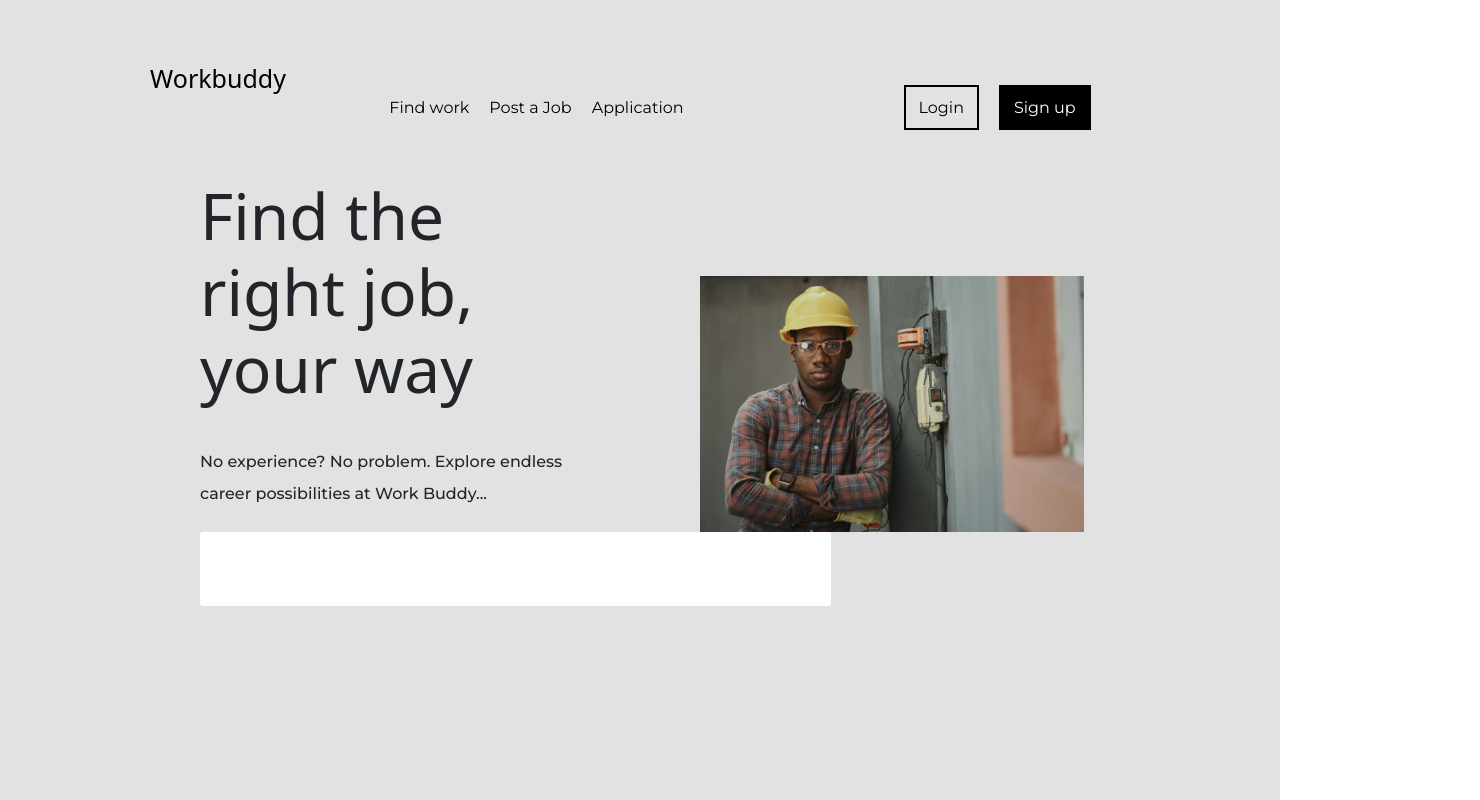
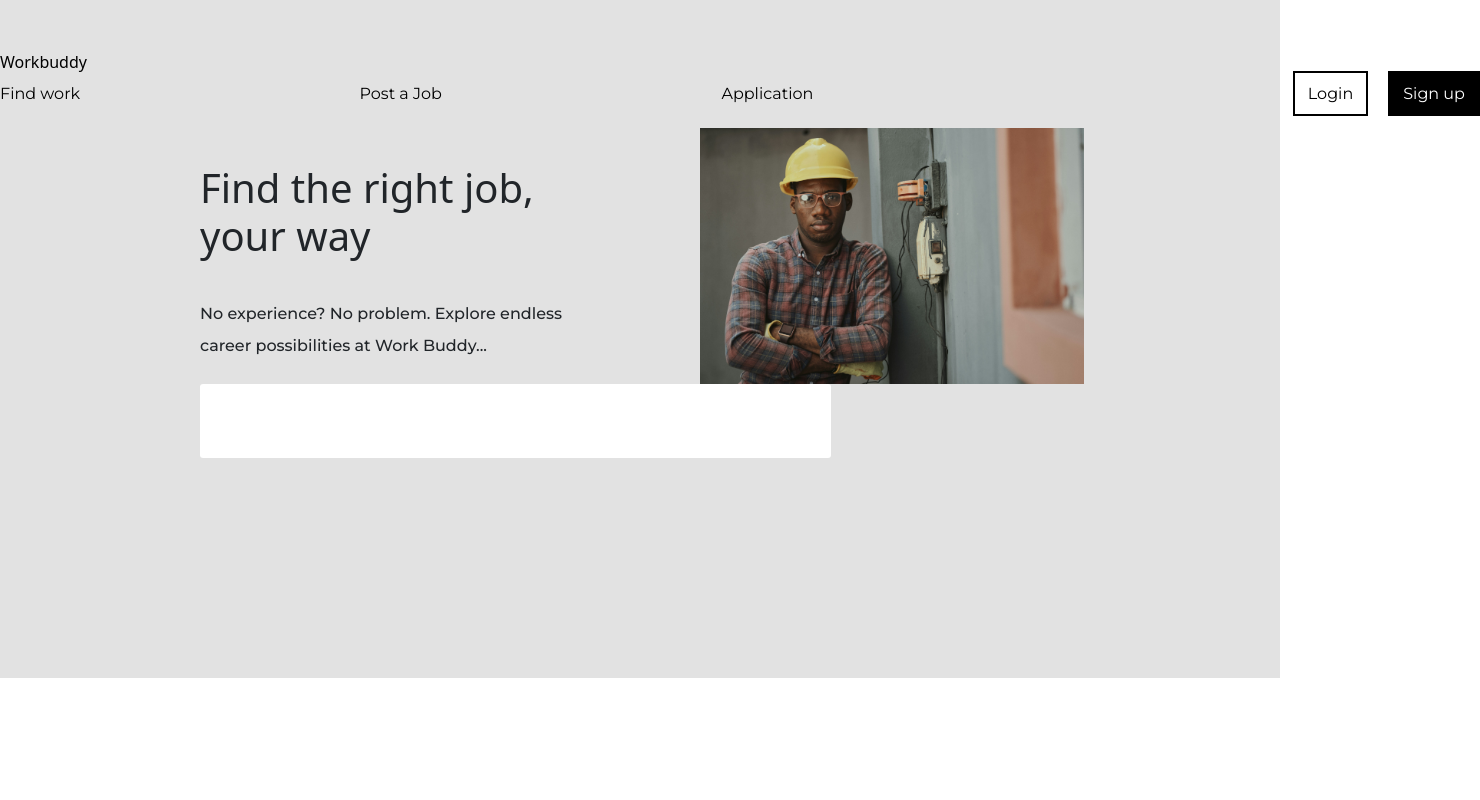
Before and after one commit to deborahkudaru/school-project, a React (Create React App) app: page /sign-up in a window 1280 px wide. Shown: the top 800 px of the page, 1480 px wide, since content can reach past the window. Built offline with nearby package versions, Linux system fonts and the light colour scheme.

Commit message:
little change

```diff
--- a/package.json
+++ b/package.json
@@ -8,6 +8,7 @@
     "@testing-library/user-event": "^13.5.0",
     "bootstrap": "^5.3.3",
     "react": "^18.2.0",
+    "react-bootstrap": "^2.10.1",
     "react-dom": "^18.2.0",
     "react-icons": "^5.0.1",
     "react-router-dom": "^6.22.1",
--- a/public/index.html
+++ b/public/index.html
@@ -16,20 +16,20 @@
       href="https://fonts.googleapis.com/css2?family=Montserrat:ital,wght@0,100..900;1,100..900&family=Roboto:ital,wght@0,100;0,300;0,400;0,500;0,700;0,900;1,100;1,300;1,400;1,500;1,700;1,900&display=swap"
       rel="stylesheet"
     />
-    <link
+    <!-- <link
       href="https://cdn.jsdelivr.net/npm/bootstrap@5.3.3/dist/css/bootstrap.min.css"
       rel="stylesheet"
       integrity="sha384-QWTKZyjpPEjISv5WaRU9OFeRpok6YctnYmDr5pNlyT2bRjXh0JMhjY6hW+ALEwIH"
       crossorigin="anonymous"
-    />
+    /> -->
   </head>
   <body>
     <noscript>You need to enable JavaScript to run this app.</noscript>
     <div id="root"></div>
-    <script
+    <!-- <script
       src="https://cdn.jsdelivr.net/npm/bootstrap@5.3.3/dist/js/bootstrap.bundle.min.js"
       integrity="sha384-YvpcrYf0tY3lHB60NNkmXc5s9fDVZLESaAA55NDzOxhy9GkcIdslK1eN7N6jIeHz"
       crossorigin="anonymous"
-    ></script>
+    ></script> -->
   </body>
 </html>
--- a/src/components/Navbar.jsx
+++ b/src/components/Navbar.jsx
@@ -1,6 +1,10 @@
 import React from "react";
 import { BrowserRouter as Router, Routes, Route, Link } from "react-router-dom";
 import "../styles/Navbar.css";
+// import Container from 'react-bootstrap/Container';
+// import Nav from 'react-bootstrap/Nav';
+// import Navbar from 'react-bootstrap/Navbar';
+// import NavDropdown from 'react-bootstrap/NavDropdown';
 
 const Navbar = () => {
   return (
@@ -8,7 +12,7 @@ const Navbar = () => {
       <div id="header">
         <Link
           to="/"
-          className="logo"
+          className="logo navbar-brand"
           style={{ textDecoration: " none", color: "black" }}
         >
           Workbuddy
--- a/src/index.js
+++ b/src/index.js
@@ -1,6 +1,8 @@
 import React from "react";
 import ReactDOM from "react-dom/client";
 import App from "./App";
+import 'bootstrap/dist/css/bootstrap.min.css'
+import 'bootstrap/dist/js/bootstrap.bundle.min.js'
 
 const root = ReactDOM.createRoot(document.getElementById("root"));
 root.render(
--- a/src/styles/Navbar.css
+++ b/src/styles/Navbar.css
@@ -2,13 +2,13 @@
   background-color: #e2e2e2;
 
 }
-
+/*
 .logo {
   position: relative;
   top: 10px;
   font-size: 25px;
   left: 150px;
-}
+} */
 
 .nav-links {
   display: flex;
```
Also changed, not shown: 1 other file (tests, documents, lock files or other folders).
